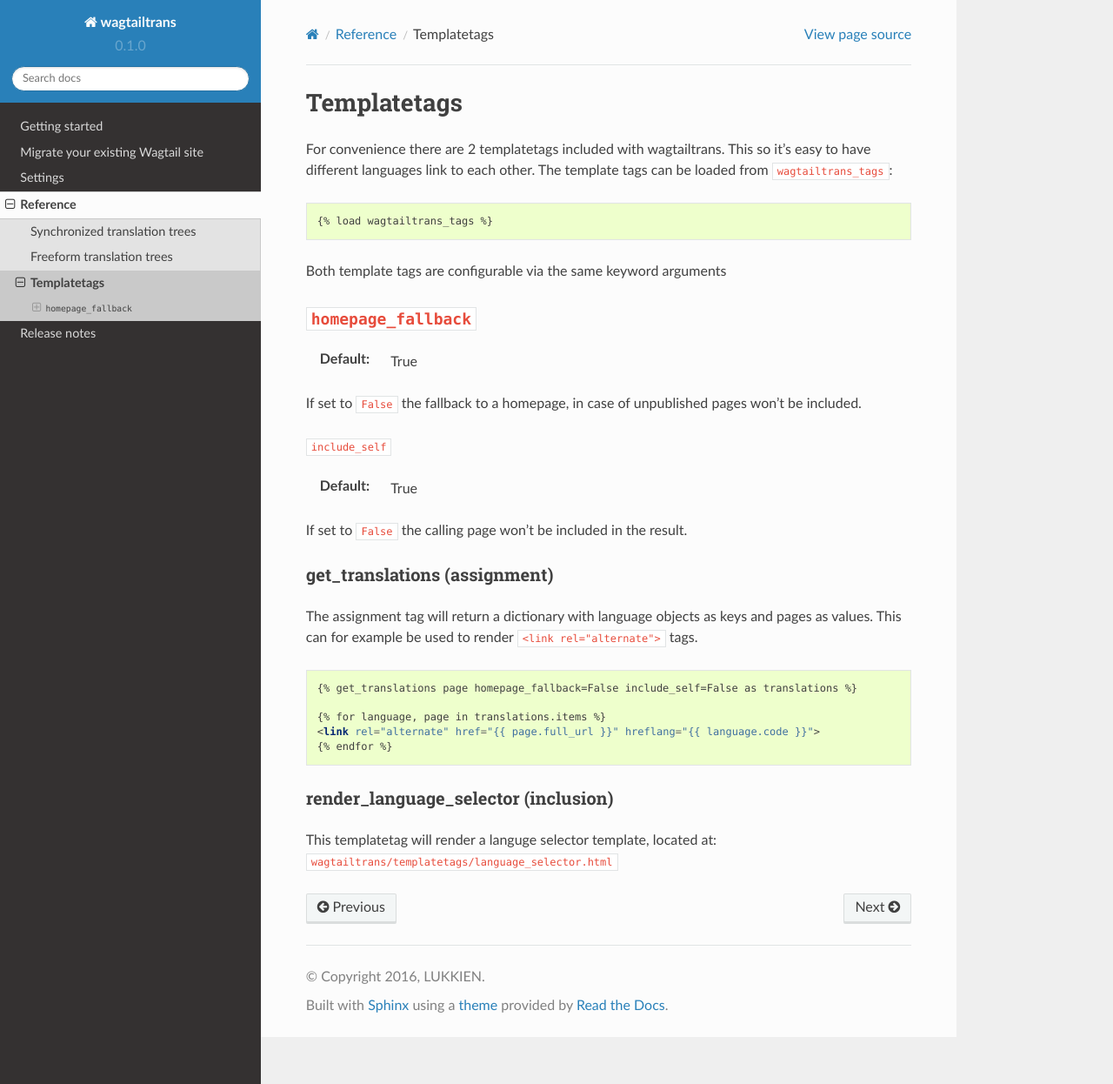
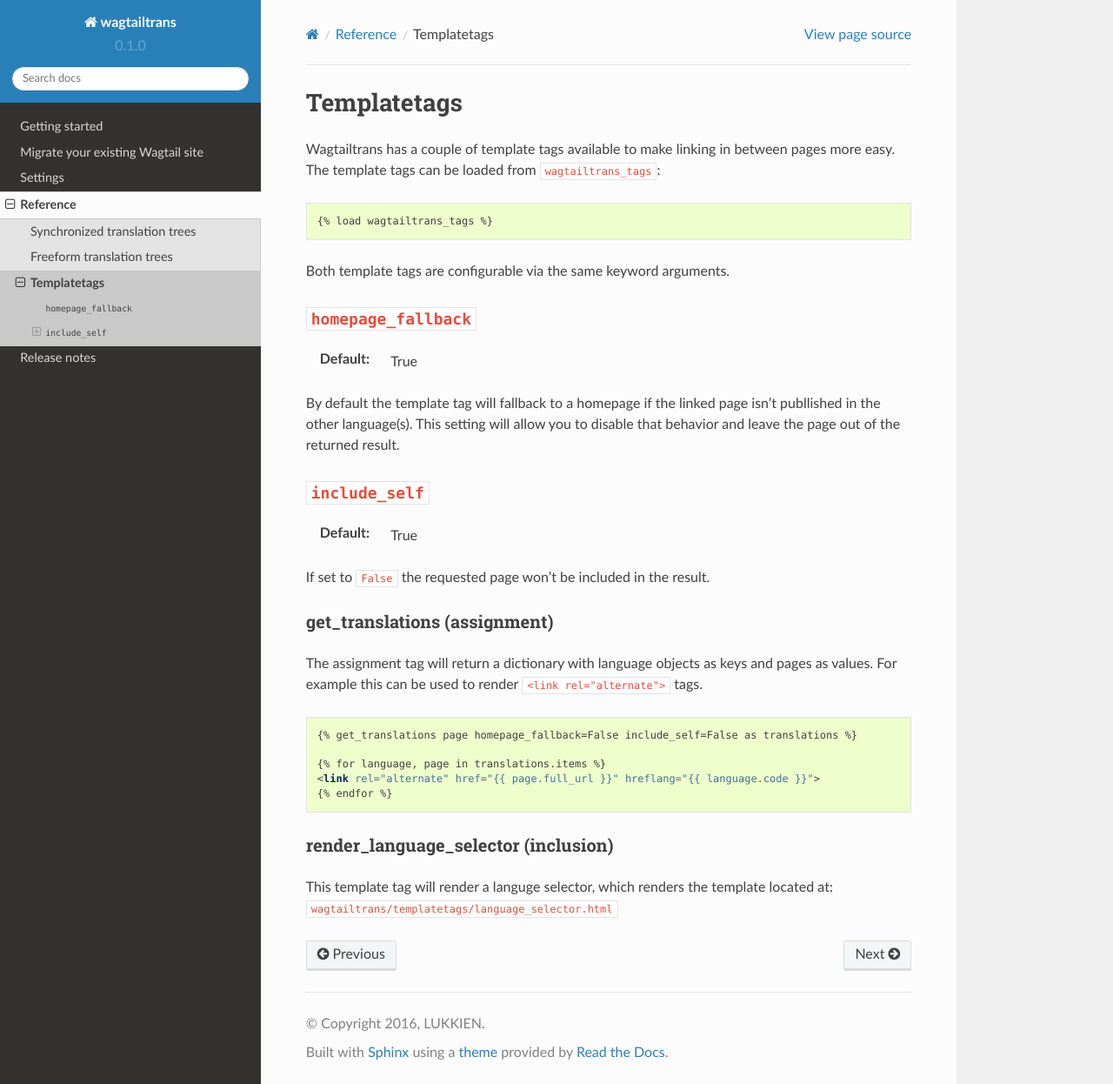
Before and after one commit to wagtail/wagtailtrans, a Sphinx documentation site: the page built from docs/source/reference/templatetags.rst, in a window 1280 px wide and 1246 px high. Shown: the whole window at 87% size. Built offline with Sphinx 7.4.7 and the Read the Docs theme 2.0.0, drawn with Linux system fonts in a browser that asks for light colours.

Commit message:
Update documentation according after review of @jjanssen

```diff
--- a/docs/source/reference/templatetags.rst
+++ b/docs/source/reference/templatetags.rst
@@ -4,29 +4,32 @@
 Templatetags
 ============
 
-For convenience there are 2 templatetags included with wagtailtrans. This so it's easy to have
-different languages link to each other. The template tags can be loaded from ``wagtailtrans_tags``:
+Wagtailtrans has a couple of template tags available to make linking in between pages more easy.
+The template tags can be loaded from ``wagtailtrans_tags``:
 
 .. code-block:: template
 
     {% load wagtailtrans_tags %}
 
 
-Both template tags are configurable via the same keyword arguments
+Both template tags are configurable via the same keyword arguments.
 
 ``homepage_fallback``
 ---------------------
 
 :Default: True
 
-If set to ``False`` the fallback to a homepage, in case of unpublished pages won't be included.
+By default the template tag will fallback to a homepage if the linked page isn't publlished in
+the other language(s). This setting will allow you to disable that behavior and leave the page
+out of the returned result.
 
 
 ``include_self``
+----------------
 
 :Default: True
 
-If set to ``False`` the calling page won't be included in the result.
+If set to ``False`` the requested page won't be included in the result.
 
 
 
@@ -35,7 +38,7 @@
 -----------------------------
 
 The assignment tag will return a dictionary with language objects as keys and pages as values.
-This can for example be used to render ``<link rel="alternate">`` tags.
+For example this can be used to render ``<link rel="alternate">`` tags.
 
 
 .. code-block:: html
@@ -51,4 +54,5 @@
 render_language_selector (inclusion)
 ------------------------------------
 
-This templatetag will render a languge selector template, located at: ``wagtailtrans/templatetags/language_selector.html``
+This template tag will render a languge selector, which renders the template located at:
+``wagtailtrans/templatetags/language_selector.html``
```
Also changed, not shown: 1 other file.
